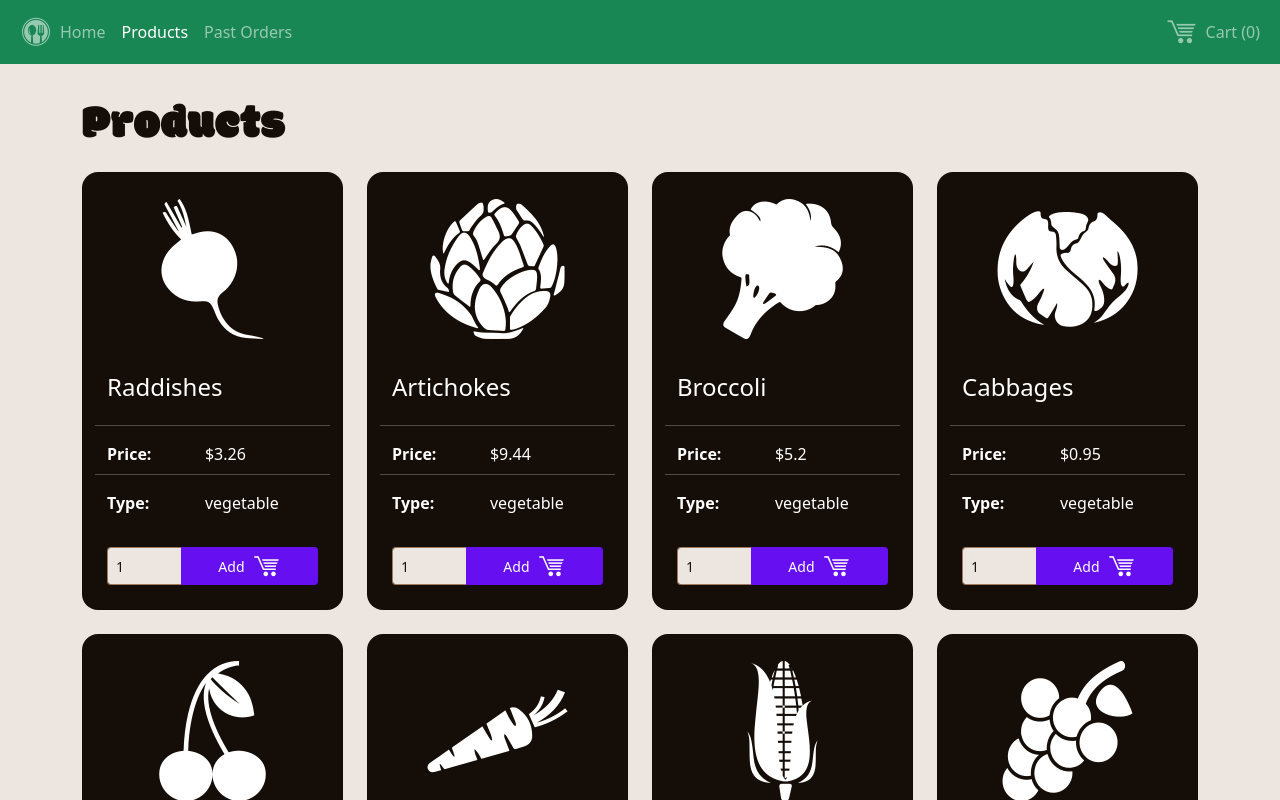
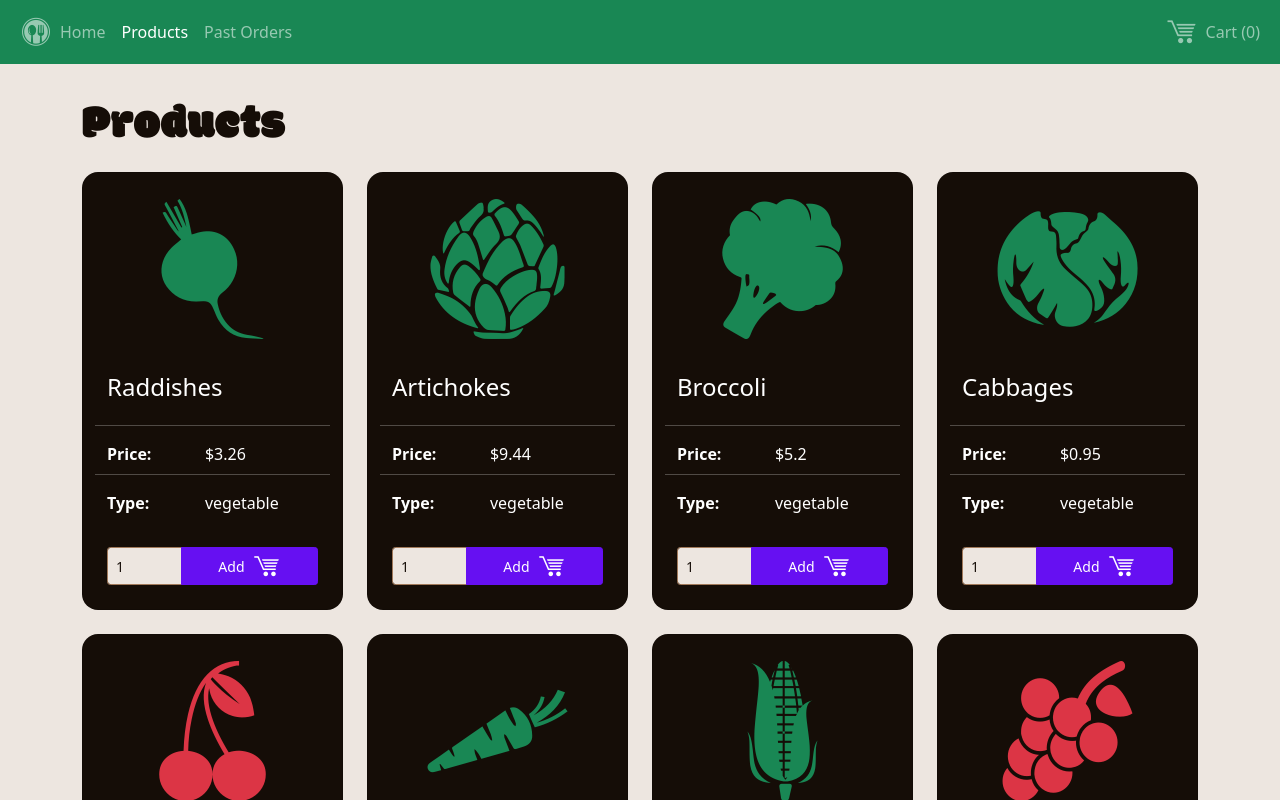
Before and after one commit to webceyhan/vue-splendid-food, a Vue app: page /products in a window 1280 px wide. Shown: the top 800 px of the page. Built offline with nearby package versions, Linux system fonts and the light colour scheme.

Commit message:
custom product-icon component added

```diff
--- a/src/components/ProductCard.vue
+++ b/src/components/ProductCard.vue
@@ -1,7 +1,7 @@
 <template>
   <div class="card bg-dark text-white rounded-5">
     <div class="card-image-top text-center pt-3">
-      <Icon :name="product.icon" lg />
+      <ProductIcon :product="product" lg />
     </div>
 
     <div class="card-body p-4">
@@ -36,10 +36,10 @@
 </template>
 
 <script>
-import Icon from "./Icon";
+import ProductIcon from "./ProductIcon";
 
 export default {
-  components: { Icon },
+  components: { ProductIcon },
   props: ["product"],
 };
 </script>
--- /dev/null
+++ b/src/components/ProductIcon.vue
@@ -0,0 +1,27 @@
+<template>
+  <Icon v-bind="bindings" />
+</template>
+
+<script>
+import Icon from "./Icon";
+
+const colorMap = {
+  vegetable: "success",
+  fruit: "danger",
+  meat: "warning",
+};
+
+export default {
+  components: { Icon },
+  props: ["product"],
+  computed: {
+    bindings() {
+      return {
+        ...this.$attrs,
+        name: this.product.icon,
+        class: `text-${colorMap[this.product.type]}`,
+      };
+    },
+  },
+};
+</script>
```
